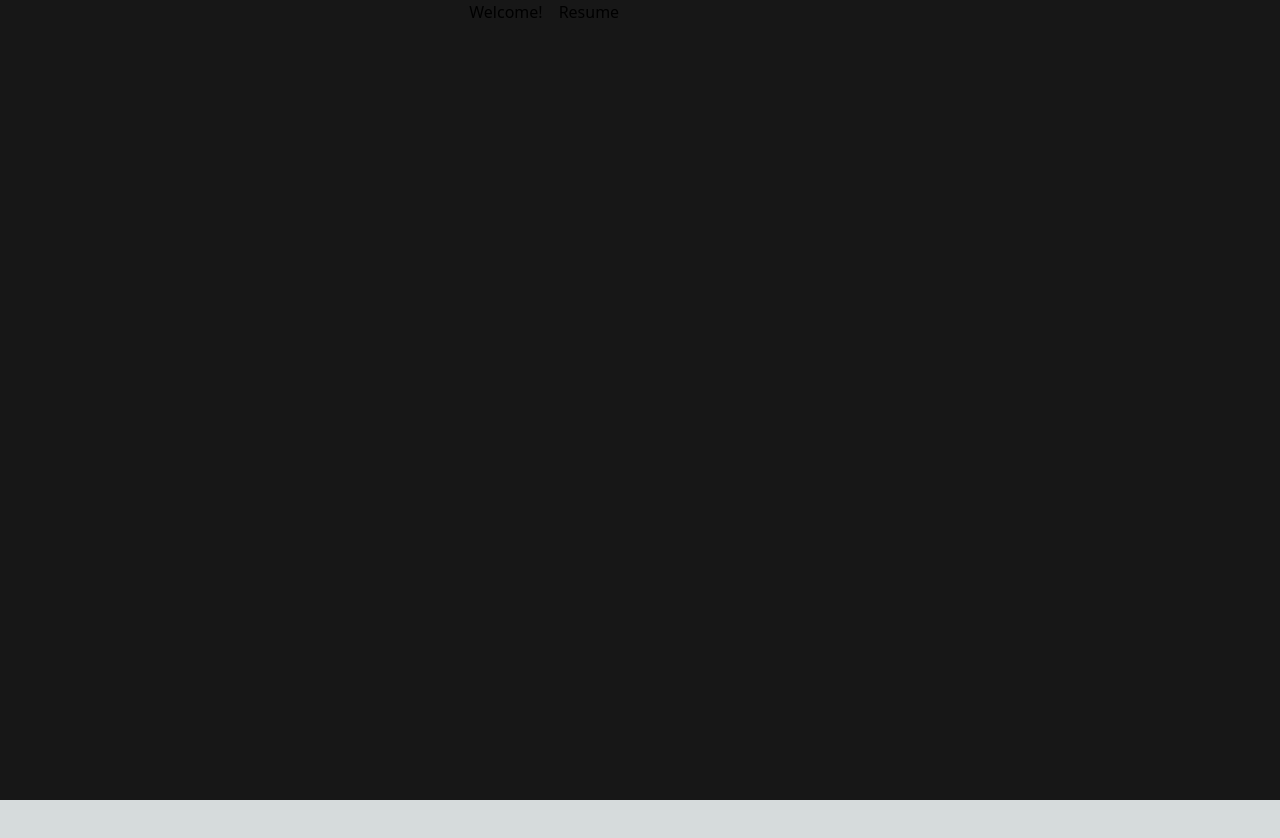
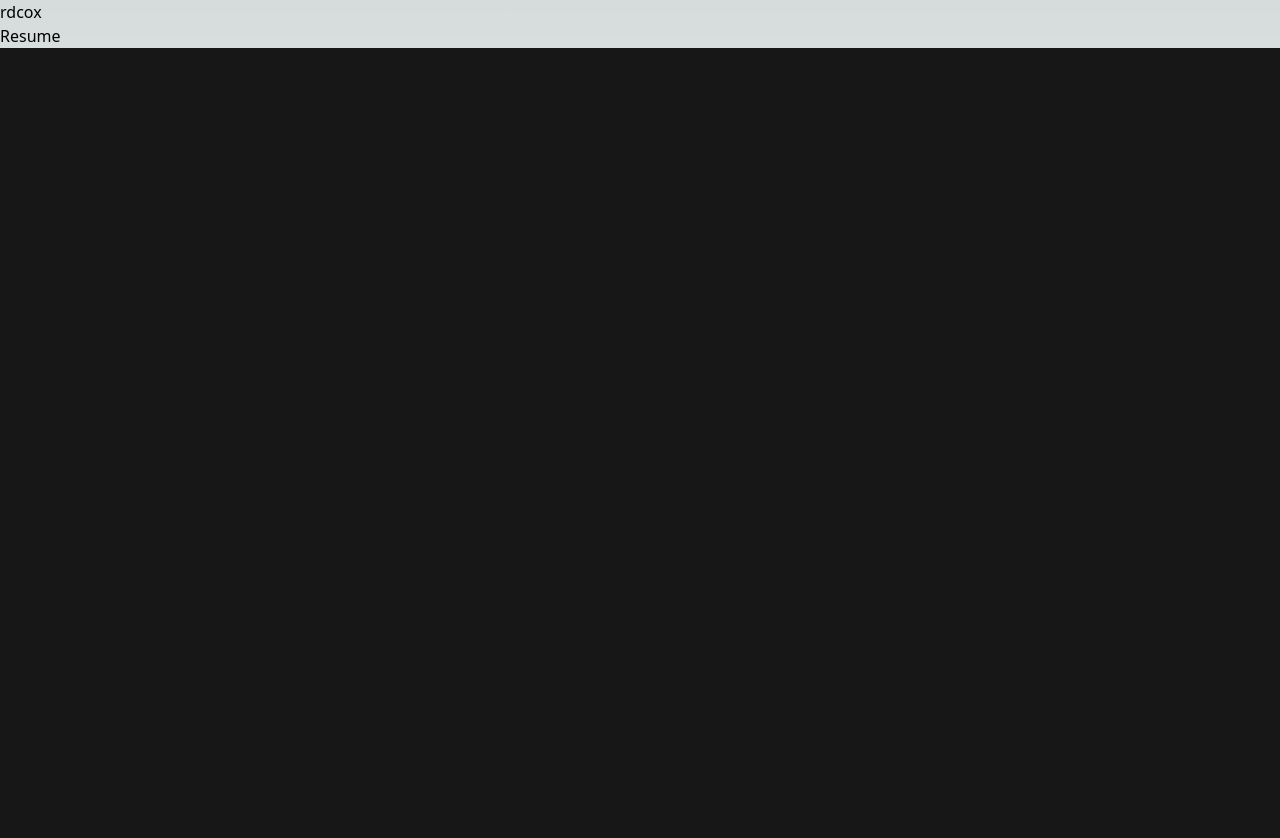
Before and after one commit to rdcox/rdcox_fyi, a Next.js app: page / in a window 1280 px wide. Shown: the top 838 px of the page. Before the commit the page ends 800 px from the top, so only its background shows below. Built offline with nearby package versions, Linux system fonts and the light colour scheme.

Commit message:
adding navbar component and adding it to layout

```diff
--- a/app/layout.tsx
+++ b/app/layout.tsx
@@ -1,3 +1,4 @@
+import NavBar from '@/components/NavBar'
 import './globals.css'
 
 export const metadata = {
@@ -13,6 +14,7 @@ export default function RootLayout({
   return (
     <html lang="en">
       <body>
+        <NavBar></NavBar>
         <main className="min-h-screen bg-neutral-900 flex flex-col items-center">
           {children}
         </main>
--- a/app/page.tsx
+++ b/app/page.tsx
@@ -1,16 +1,7 @@
-import { createClient } from "@supabase/supabase-js";
-
 export default async function Index() {
   return (
-    <div className="grid grid-cols-4 gap-4">
-      <div>
-        <h1>Welcome!</h1>
-      </div>
-      <div>
-        <a href="/resume">
-          <button>Resume</button>
-        </a>
-      </div>
+    <div>
+
     </div>
   )
 }
--- /dev/null
+++ b/components/NavBar.tsx
@@ -0,0 +1,12 @@
+export default function NavBar() {
+    return (
+    <nav className="font-sans flex flex-col text-center sm:flex-row sm:text-left sm:justify-between py-4 px-6 bg-white shadow sm:items-baseline w-full">
+        <div className="mb-2 sm:mb-0">
+            <a href="/" className="text-2xl no-underline text-grey-darkest hover:text-blue-dark">rdcox</a>
+        </div>
+        <div>
+            <a href="/resume" className="text-lg no-underline text-grey-darkest hover:text-blue-dark ml-2">Resume</a>
+        </div>
+    </nav>
+    )
+}
--- a/package.json
+++ b/package.json
@@ -3,7 +3,9 @@
   "scripts": {
     "dev": "next dev",
     "build": "next build",
-    "start": "next start"
+    "start": "next start",
+    "test": "npx playwright test",
+    "test:ui": "npx playwright test --ui"
   },
   "dependencies": {
     "@supabase/auth-helpers-nextjs": "latest",
```
